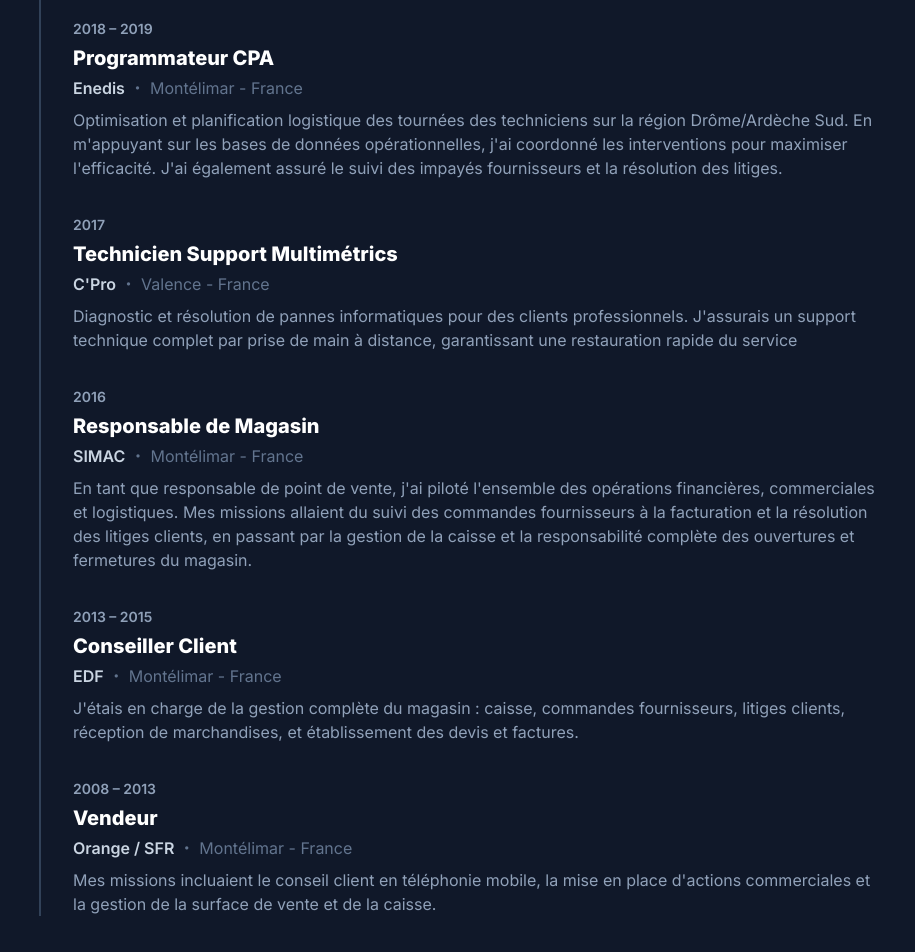
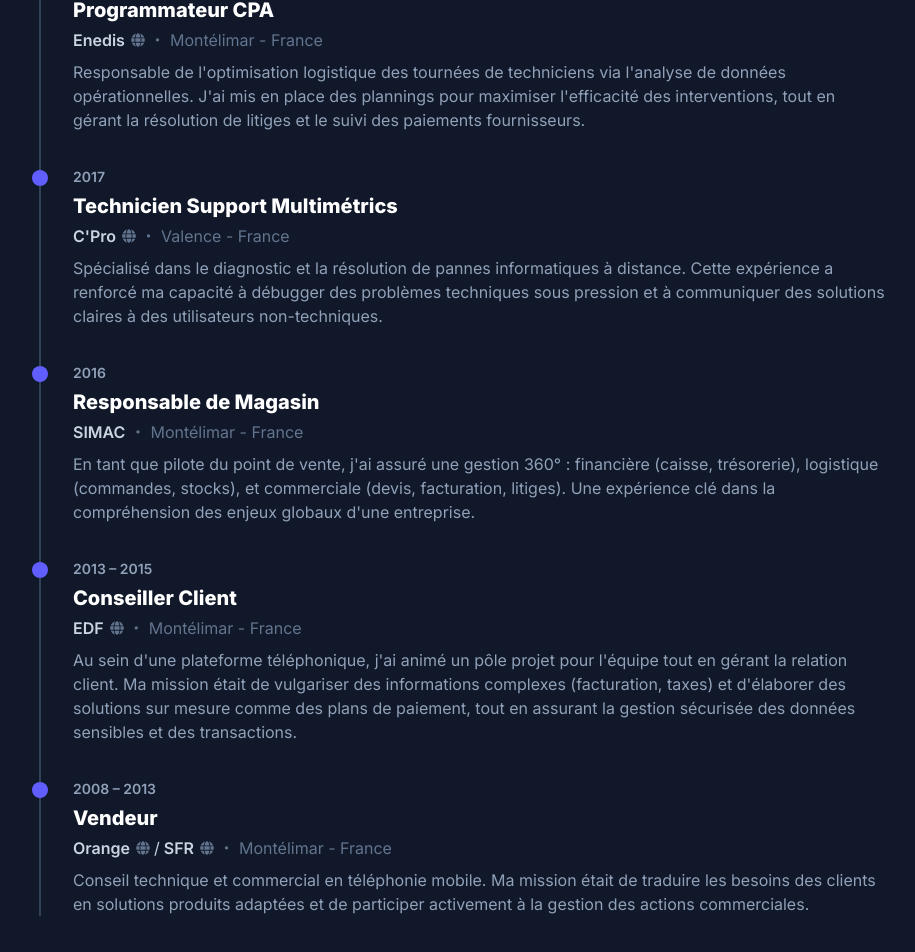
Before and after one commit to Vangelis-26/portofolio, a Next.js app: page /career in a window 1280 px wide. Shown: the part 1740-2692 px from the top of the page, without its empty margins (185-1100 px from the left). Built offline with nearby package versions, Linux system fonts and the light colour scheme.

Commit message:
Amélioration des descriptions des expériences professionnelles pour plus de clarté et de concision. Ajout de la gestion des entreprises multiples dans le composant Timeline et ajustement des styles des liens dans ProjectCard pour une meilleure lisibilité.

```diff
--- a/src/components/experiences/experiences.jsx
+++ b/src/components/experiences/experiences.jsx
@@ -9,7 +9,7 @@ const experiencesData = [
         company: "Axione",
         location: "Montélimar - France",
         companyLink: "https://www.axione.fr/",
-        description: "Pilotage du déploiement de la fibre optique sur le secteur Drôme-Ardèche. J'ai agi comme interface clé entre les équipes techniques, les collectivités (Mairies, communautés de communes) et les clients finaux (particuliers, professionnels). Mes missions incluaient la gestion complète du processus de conventionnement et la résolution des problématiques liées au raccordement.",
+        description: "En tant qu'interface clé du déploiement de la fibre, j'ai coordonné les relations entre les équipes techniques, les collectivités et les clients. J'ai développé une expertise dans la gestion de projet complexe et la résolution de problématiques techniques et contractuelles pour assurer la réussite des raccordements.",
     },
     {
         date: "2020",
@@ -17,8 +17,7 @@ const experiencesData = [
         company: "Domobat",
         location: "Montélimar - France",
         companyLink: "http://www.domobat-expertises.fr/",
-        description: "Gestion du cycle de vie des projets clients, de la réception de la demande à la validation technique. J'étais responsable de l'analyse des besoins, de l'élaboration des devis pour les travaux de carottage (y compris l'analyse Amiante/HAP) et de la coordination des démarches administratives réglementaires (DICT, permissions de voirie).",
-
+        description: "J'ai géré l'intégralité du cycle de vie des projets clients, depuis l'analyse technique des besoins jusqu'à la coordination des démarches réglementaires (DICT, permissions de voirie). Ce rôle m'a permis d'aiguiser ma capacité à traduire des exigences complexes en plans d'action concrets.",
     },
     {
         date: "2018 – 2019",
@@ -26,7 +25,7 @@ const experiencesData = [
         company: "Enedis",
         location: "Montélimar - France",
         companyLink: "https://www.enedis.fr/",
-        description: "Optimisation et planification logistique des tournées des techniciens sur la région Drôme/Ardèche Sud. En m'appuyant sur les bases de données opérationnelles, j'ai coordonné les interventions pour maximiser l'efficacité. J'ai également assuré le suivi des impayés fournisseurs et la résolution des litiges."
+        description: "Responsable de l'optimisation logistique des tournées de techniciens via l'analyse de données opérationnelles. J'ai mis en place des plannings pour maximiser l'efficacité des interventions, tout en gérant la résolution de litiges et le suivi des paiements fournisseurs.",
     },
     {
         date: "2017",
@@ -34,14 +33,14 @@ const experiencesData = [
         company: "C'Pro",
         location: "Valence - France",
         companyLink: "https://koesio.com/",
-        description: "Diagnostic et résolution de pannes informatiques pour des clients professionnels. J'assurais un support technique complet par prise de main à distance, garantissant une restauration rapide du service",
+        description: "Spécialisé dans le diagnostic et la résolution de pannes informatiques à distance. Cette expérience a renforcé ma capacité à débugger des problèmes techniques sous pression et à communiquer des solutions claires à des utilisateurs non-techniques.",
     },
     {
         date: "2016",
         title: "Responsable de Magasin",
         company: "SIMAC",
         location: "Montélimar - France",
-        description: "En tant que responsable de point de vente, j'ai piloté l'ensemble des opérations financières, commerciales et logistiques. Mes missions allaient du suivi des commandes fournisseurs à la facturation et la résolution des litiges clients, en passant par la gestion de la caisse et la responsabilité complète des ouvertures et fermetures du magasin.",
+        description: "En tant que pilote du point de vente, j'ai assuré une gestion 360° : financière (caisse, trésorerie), logistique (commandes, stocks), et commerciale (devis, facturation, litiges). Une expérience clé dans la compréhension des enjeux globaux d'une entreprise.",
     },
     {
         date: "2013 – 2015",
@@ -49,24 +48,17 @@ const experiencesData = [
         company: "EDF",
         location: "Montélimar - France",
         companyLink: "https://www.edf.fr/",
-        description: "J'étais en charge de la gestion complète du magasin : caisse, commandes fournisseurs, litiges clients, réception de marchandises, et établissement des devis et factures.",
+        description: "Au sein d'une plateforme téléphonique, j'ai animé un pôle projet pour l'équipe tout en gérant la relation client. Ma mission était de vulgariser des informations complexes (facturation, taxes) et d'élaborer des solutions sur mesure comme des plans de paiement, tout en assurant la gestion sécurisée des données sensibles et des transactions.",
     },
     {
         date: "2008 – 2013",
         title: "Vendeur",
-        company: (
-            <>
-                <a href="https://www.orange.fr/" target="_blank" rel="noreferrer" className={linkStyles}>
-                    Orange
-                </a>
-                <span className="text-slate-300"> / </span>
-                <a href="https://www.sfr.fr/" target="_blank" rel="noreferrer" className={linkStyles}>
-                    SFR
-                </a>
-            </>
-        ),
         location: "Montélimar - France",
-        description: "Mes missions incluaient le conseil client en téléphonie mobile, la mise en place d'actions commerciales et la gestion de la surface de vente et de la caisse.",
+        description: "Conseil technique et commercial en téléphonie mobile. Ma mission était de traduire les besoins des clients en solutions produits adaptées et de participer activement à la gestion des actions commerciales.",
+        companies: [
+            { name: "Orange", link: "https://www.orange.fr/" },
+            { name: "SFR", link: "https://www.sfr.fr/" }
+        ]
     },
 ];
 
--- a/src/components/timeline/timeline.jsx
+++ b/src/components/timeline/timeline.jsx
@@ -1,33 +1,47 @@
+import { FaGlobe } from 'react-icons/fa';
+
 export default function Timeline({ items }) {
     return (
         <div className="relative border-l-2 border-slate-700 ml-4">
             {items.map((item, index) => (
                 <div key={index} className="mb-8 ml-8">
-                    <div className="absolute -left-[9px] mt-1.5 h-4 w-4 rounded-full bg-[--color-border]"></div>
+                    <div className="absolute -left-[9px] mt-1.5 h-4 w-4 rounded-full bg-(--color-border)"></div>
                     <div className="flex-1">
                         <time className="text-sm font-semibold text-slate-400">
                             {item.date}
                         </time>
                         <h3 className="text-xl font-bold mt-1">
-                            {item.link ? (
-                                <a href={item.link} target="_blank" rel="noreferrer" className="hover:text-[--color-border] transition-colors">
-                                    {item.title}
-                                </a>
-                            ) : (
-                                item.title
-                            )}
+                            {item.title}
                         </h3>
 
                         {item.subtitle && <p className="text-slate-300 mt-1">{item.subtitle}</p>}
+
+
                         {item.company && (
                             <p className="text-slate-300 mt-1">
-                                {item.companyLink ? (
-                                    <a href={item.companyLink} target="_blank" rel="noreferrer" className="font-semibold hover:text-[--color-border] transition-colors">
-                                        {item.company}
+                                {item.companyLink && item.companyLink !== '#' ? (
+                                    <a href={item.companyLink} target="_blank" rel="noreferrer" className="inline-flex items-center gap-1.5 font-semibold hover:text-(--color-border) transition-colors group">
+                                        <span>{item.company}</span>
+                                        <FaGlobe className="text-slate-500 group-hover:text-(--color-border)" size={14} />
                                     </a>
                                 ) : (
                                     <span className="font-semibold">{item.company}</span>
                                 )}
+                                {item.location && <span className="text-slate-500"> ・ {item.location}</span>}
+                            </p>
+                        )}
+
+                        {item.companies && (
+                            <p className="text-slate-300 mt-1">
+                                {item.companies.map((comp, compIndex) => (
+                                    <span key={comp.name}>
+                                        <a href={comp.link} target="_blank" rel="noreferrer" className="inline-flex items-center gap-1.5 font-semibold hover:text-(--color-border) transition-colors group">
+                                            <span>{comp.name}</span>
+                                            <FaGlobe className="text-slate-500 group-hover:text-(--color-border)" size={14} />
+                                        </a>
+                                        {compIndex < item.companies.length - 1 && <span className="mx-1">/</span>}
+                                    </span>
+                                ))}
                                 {item.location && <span className="text-slate-500"> ・ {item.location}</span>}
                             </p>
                         )}
```
Also changed, not shown: src/components/projectCard/projectCard.jsx (+9 -3 lines).
